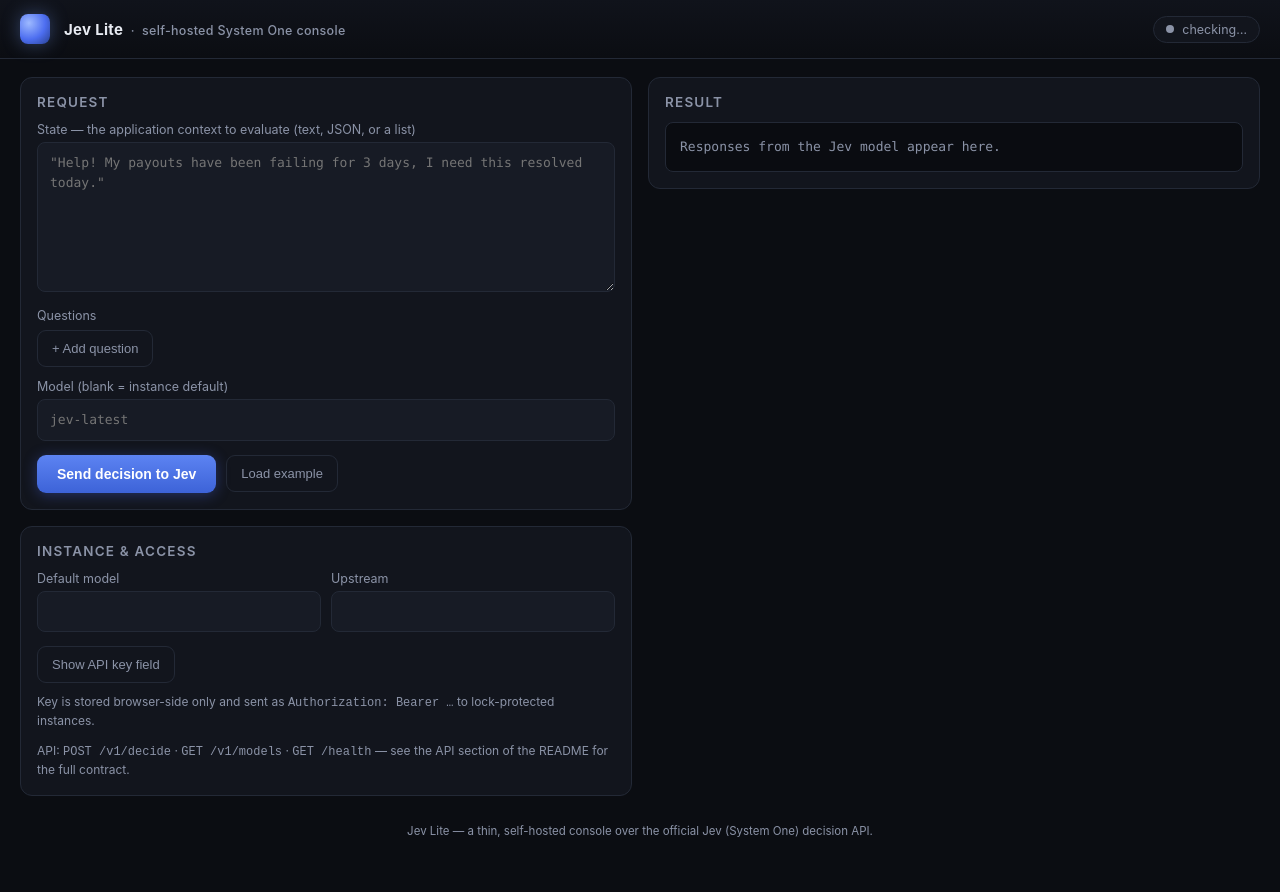
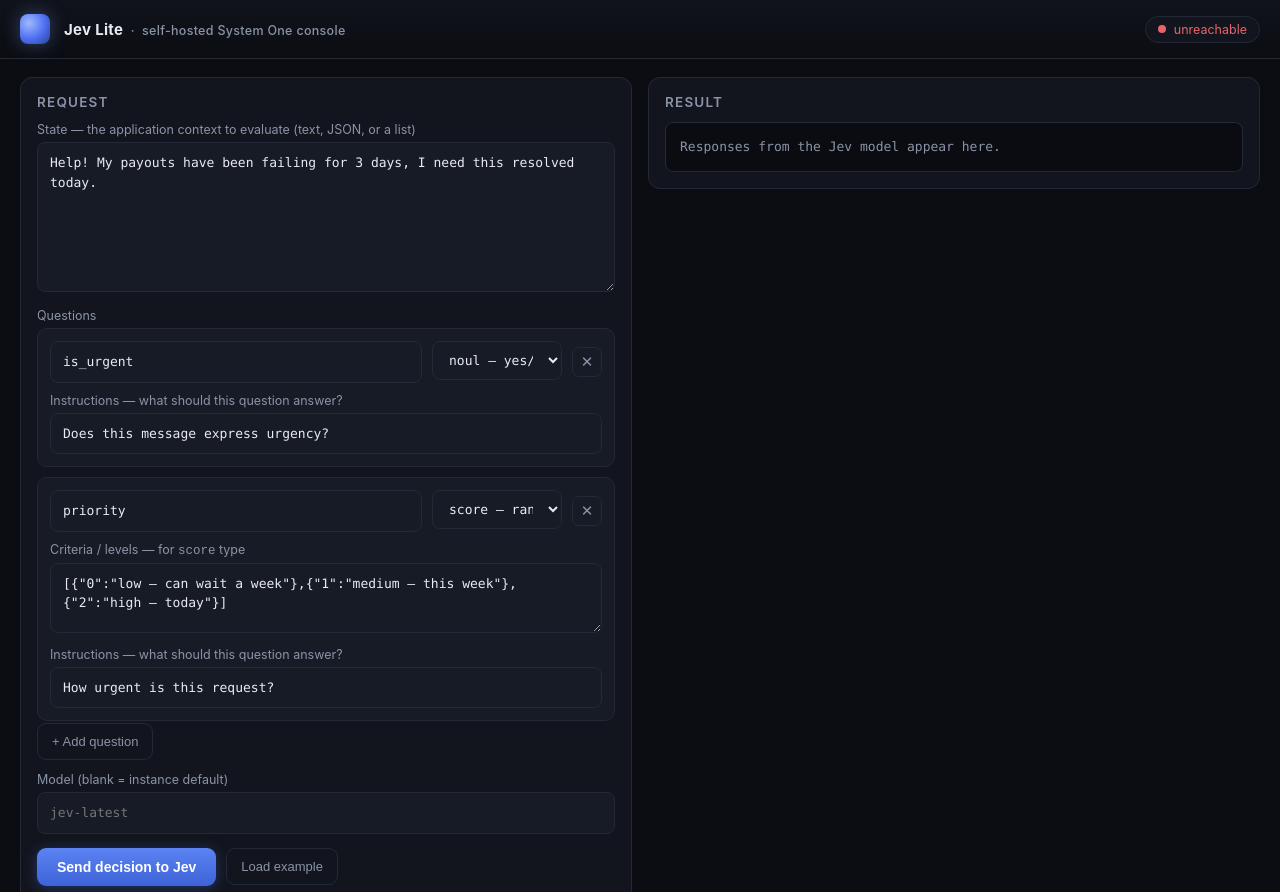
Before and after one commit to mc9max/jev-lite, a plain HTML site: page static/index.html in a window 1280 px wide. Shown: the top 892 px of the page. Before the commit the page ends 854 px from the top, so only its background shows below. Drawn offline with Linux system fonts and the light colour scheme; no server answers.

Commit message:
fix(ui): valid-assignment rewrite — optional-chain .value was not a legal ||= target
'row.querySelector('.q-choices')?.value ||=' is invalid JS (an
optional-chain member is not a legal compound-assignment target),
so the whole <script> block threw at parse time and the console
never ran. Replaced the two occurrences with an explicit
'only if empty' if-block, and node --check now passes on the
full inline script.

```diff
--- a/static/index.html
+++ b/static/index.html
@@ -206,12 +206,16 @@
           placeholder="e.g. Does this message express urgency?">
       </div>`;
     row.querySelector('.q-type').value = data.type || 'noul';
-    row.querySelector('.q-choices')?.value ||=
-      typeof data.choices === 'string' ? data.choices
-      : (data.choices ? JSON.stringify(data.choices) : '');
-    row.querySelector('.q-score')?.value ||=
-      Array.isArray(data.score) ? JSON.stringify(data.score)
-      : (data.score ? JSON.stringify(data.score) : '');
+    if (!row.querySelector('.q-choices').value) {
+      row.querySelector('.q-choices').value =
+        typeof data.choices === 'string' ? data.choices
+        : (data.choices ? JSON.stringify(data.choices) : '');
+    }
+    if (!row.querySelector('.q-score').value) {
+      row.querySelector('.q-score').value =
+        Array.isArray(data.score) ? JSON.stringify(data.score)
+        : (data.score ? JSON.stringify(data.score) : '');
+    }
     row.querySelector('.q-instr').value     = data.instr || '';
     syncCriteria(row);
     row.querySelector('.q-type').addEventListener('change', () => syncCriteria(row));
```
